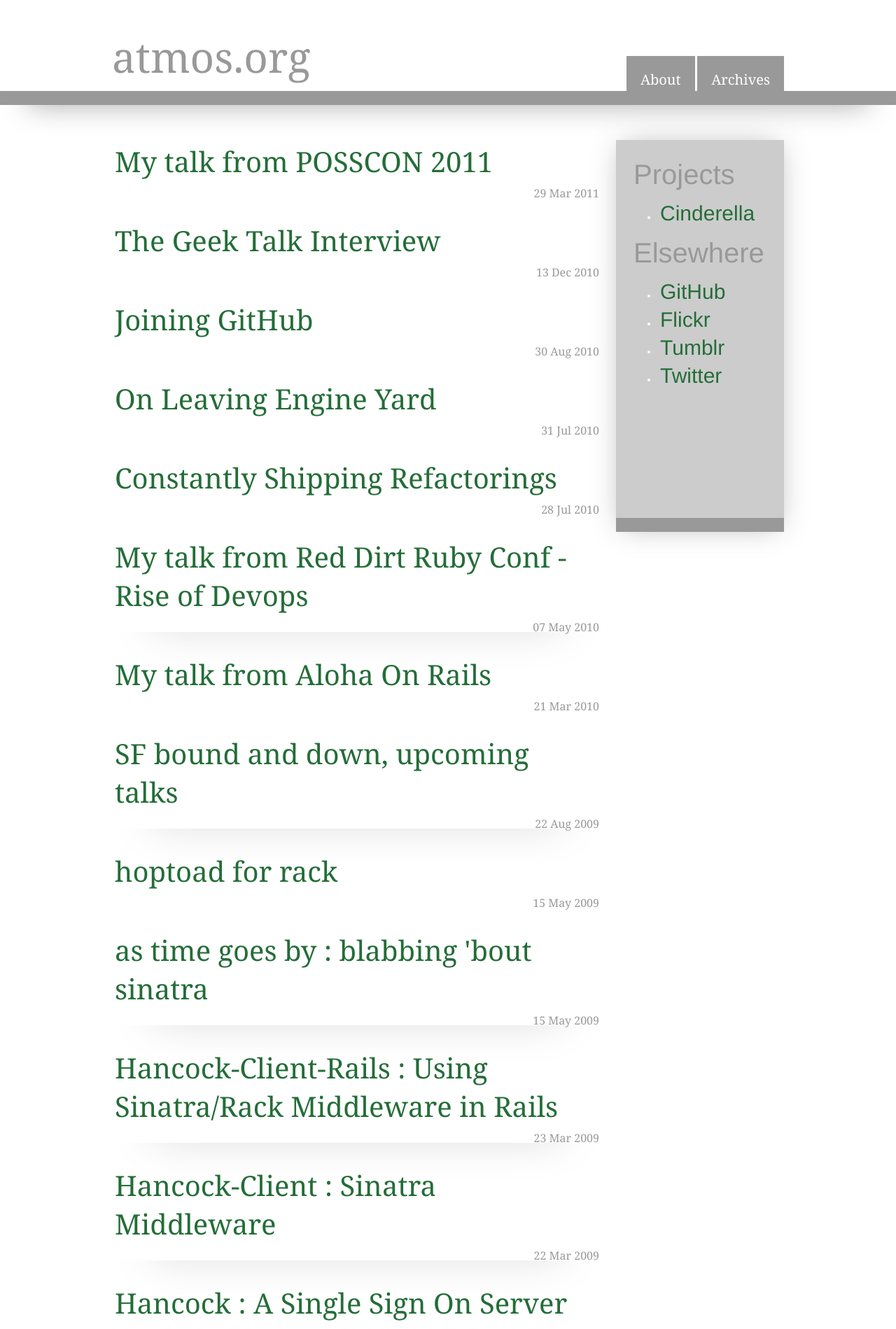
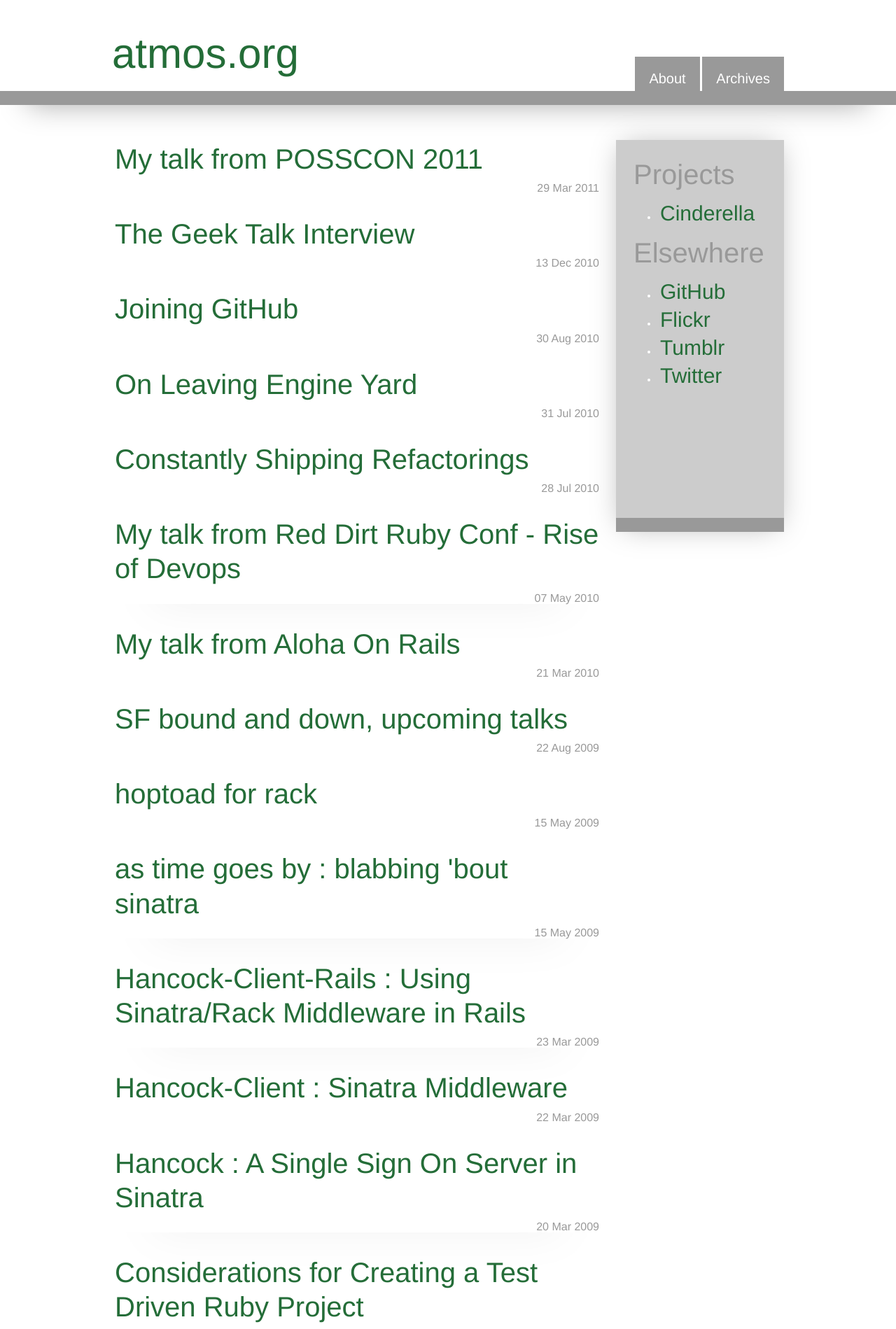
Before and after one commit to atmos/atmos.github.io, a Jekyll site: the page built from index.html, in a window 1280 px wide. Shown: the top 1899 px of the page at 70% size. Built offline with Jekyll 4.4.1, drawn with Linux system fonts in a browser that asks for light colours; nearby versions of some CDN libraries; Markdown is read by kramdown in place of the engine named in the settings; comment, search, counter and statistics services are not loaded.

Commit message:
consolidate fonts somewhat

```diff
--- a/css/style.css
+++ b/css/style.css
@@ -212,8 +212,8 @@
 
 
 body{
-	font-family:Helvetica, Helvetica Neue, Arial, sans-serif;
-
+  font-family:Helvetica, Helvetica Neue, Arial, sans-serif;
+  font: Constantia, 'Hoefler Text',  "Adobe Caslon Pro", Baskerville, Georgia, Times, serif; color: #999;
 }
 
 .wrapper{
@@ -239,7 +239,7 @@
 #title{
 	color:999;
 	float:left;
-  font:60px Constantia, 'Hoefler Text',  "Adobe Caslon Pro", Baskerville, Georgia, Times, serif; color: #999;
+  font-size: 60px;
 }
 
 header nav{
@@ -249,7 +249,7 @@
 
 header nav ul li{
 	display:inline;
-  font:20px Constantia, 'Hoefler Text',  "Adobe Caslon Pro", Baskerville, Georgia, Times, serif; color: #999;
+  font-size:20px;
 }
 
 nav a {
@@ -283,7 +283,7 @@
 }
 
 #main p {
-  font:22px/34px Constantia, 'Hoefler Text',  "Adobe Caslon Pro", Baskerville, Georgia, Times, serif; color: #999;
+  font-size: 22px/34px;
 	width:620px;
 }
 
@@ -297,15 +297,15 @@
 }
 
 article h1 {
-  font:48px Constantia, 'Hoefler Text',  "Adobe Caslon Pro", Baskerville, Georgia, Times, serif; color: #999;
+  font-size: 48px;
 }
 
 article h2 {
-  font:40px Constantia, 'Hoefler Text',  "Adobe Caslon Pro", Baskerville, Georgia, Times, serif; color: #999;
+  font-size: 40px;
 }
 
 article h3 {
-  font:32px Constantia, 'Hoefler Text',  "Adobe Caslon Pro", Baskerville, Georgia, Times, serif; color: #999;
+  font-size: 32px;
 }
 
 article header h2 {
@@ -316,7 +316,7 @@
   float: right;
   margin: 2px 2px 2px auto;
   padding: 2px;
-  font:16px Constantia, 'Hoefler Text',  "Adobe Caslon Pro", Baskerville, Georgia, Times, serif; color: #999;
+  font-size:16px;
 }
 
 #footer-container{
@@ -333,9 +333,6 @@
 #footer-container footer{
 	color:white;
 }
-
-
-
 
 
 /* =============================================================================
```
